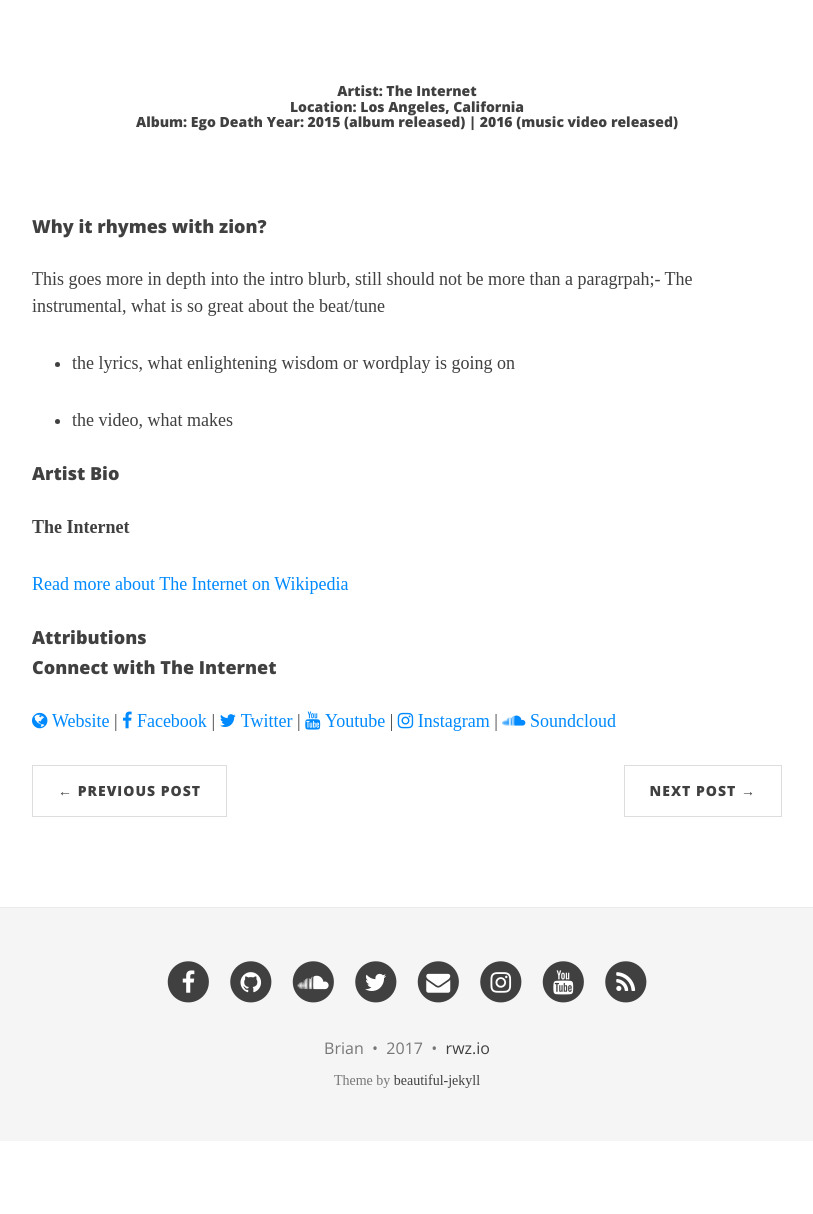
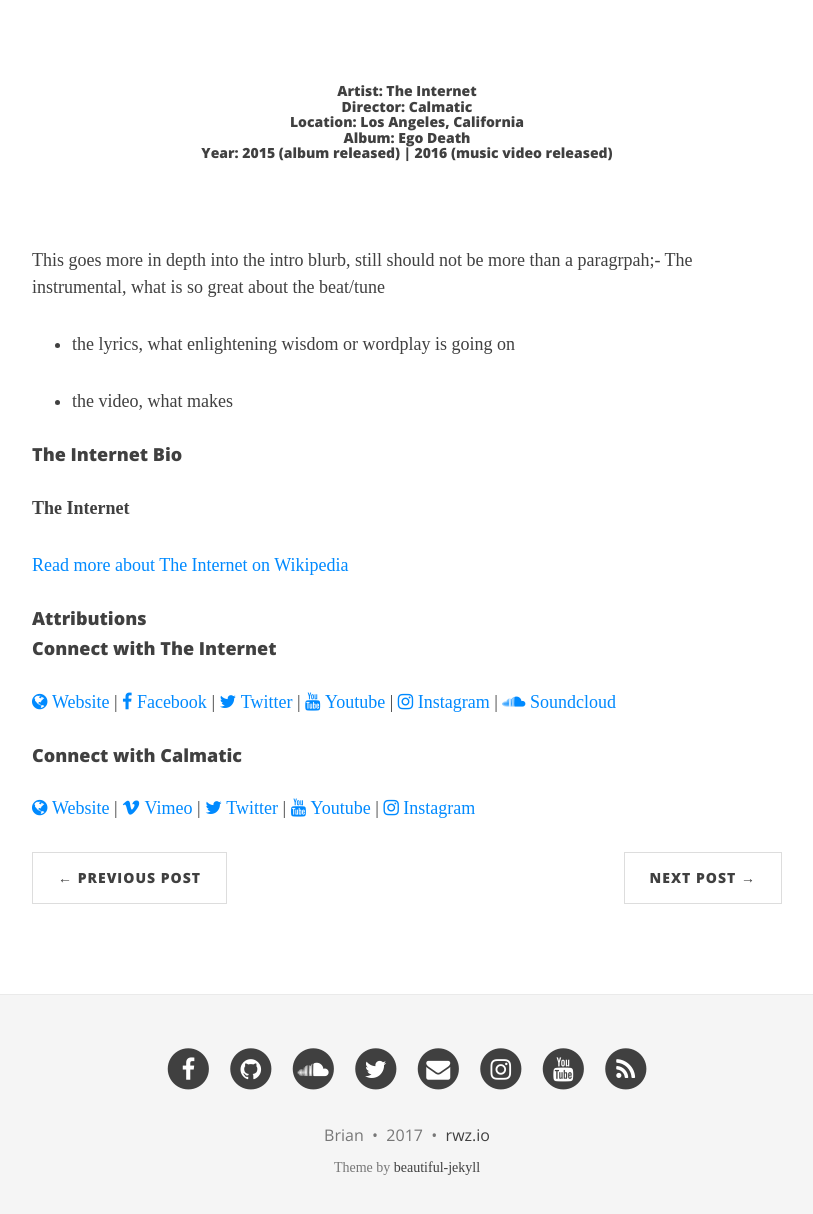
Before and after one commit to rhymeswithzion/rwz-test, a Jekyll site: the page built from _posts/2017-06-07-the-internet-special-affair-curse.md, in a window 1280 px wide and 1400 px high, scrolled down 775 px, cut to the strip 172-1386 px from the top of the window. Shown: the whole strip, without its empty margins (233-1046 px from the left). Built offline with Jekyll 4.4.1, drawn with Linux system fonts in a browser that asks for light colours; some web fonts are replaced; comment, search, counter and statistics services are not loaded; before the commit the page ends 2088 px from its top, so only the background shows below that.

Commit message:
Updated 2017-06-07-the-internet-special-affair-curse.md

```diff
--- a/_posts/2017-06-07-the-internet-special-affair-curse.md
+++ b/_posts/2017-06-07-the-internet-special-affair-curse.md
@@ -15,14 +15,14 @@
 <br>
 <h5 style="text-align: center;">
 Artist: The Internet <br>
+Director: Calmatic <br>
 Location: Los Angeles, California <br>
-Album: Ego Death
+Album: Ego Death <br>
 Year: 2015 (album released) | 2016 (music video released)
 </h5>
 <br>
 
 
-#### Why it rhymes with zion?
 
 This goes more in depth into the intro blurb, still should not be more than a paragrpah;- The instrumental, what is so great about the beat/tune
 
@@ -31,11 +31,11 @@
 - the video, what makes
 
 
-#### Artist Bio
+#### The Internet Bio
 
 **The Internet**
 
-[Read more about The Internet on Wikipedia](http://bit.ly/2qzp2Hq)
+[Read more about The Internet on Wikipedia](http://bit.ly/1N0pdFI)
 
 #### Attributions
 
@@ -49,3 +49,11 @@
 <a class="fa fa-youtube" href="https://www.youtube.com/channel/UCpK4kopnqu-gexm5HWOEE3A" target="_blank"> Youtube </a> |
 <a class="fa fa-instagram" href="https://www.instagram.com/theinternet" target="_blank"> Instagram </a> |
 <a class="fa fa-soundcloud" href="https://soundcloud.com/internet-band" target="_blank"> Soundcloud </a>
+
+#### Connect with Calmatic
+
+<a class="fa fa-globe" href="http://www.calmatic.net/" target="_blank"> Website </a> |
+<a class="fa fa-vimeo" href="https://www.vimeo.com/calmatic/" target="_blank"> Vimeo </a> |
+<a class="fa fa-twitter" href="https://twitter.com/calmatic" target="_blank"> Twitter </a> |
+<a class="fa fa-youtube" href="https://www.youtube.com/user/calmatic1" target="_blank"> Youtube </a> |
+<a class="fa fa-instagram" href="https://www.instagram.com/calmatic" target="_blank"> Instagram </a>
```
